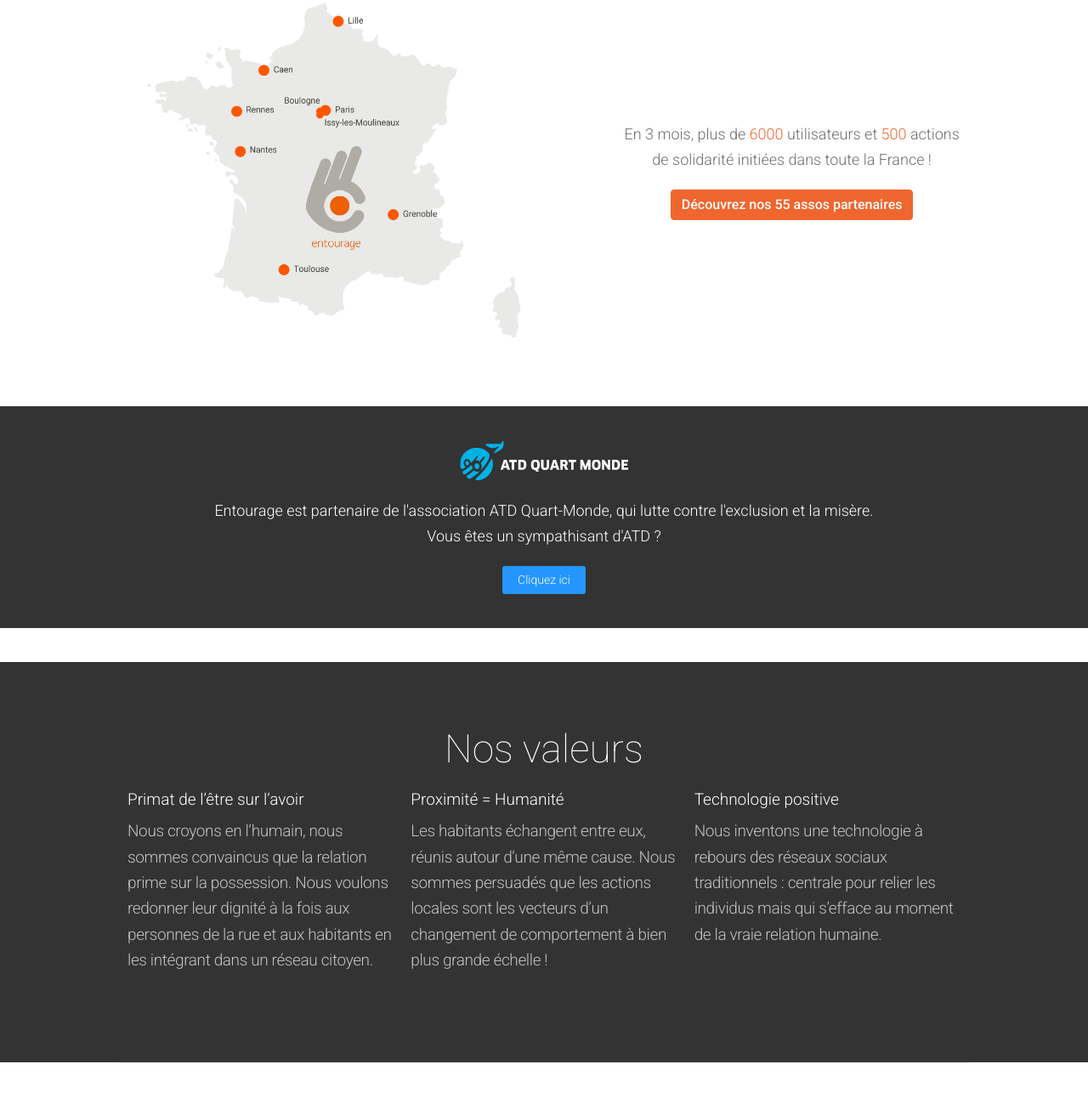
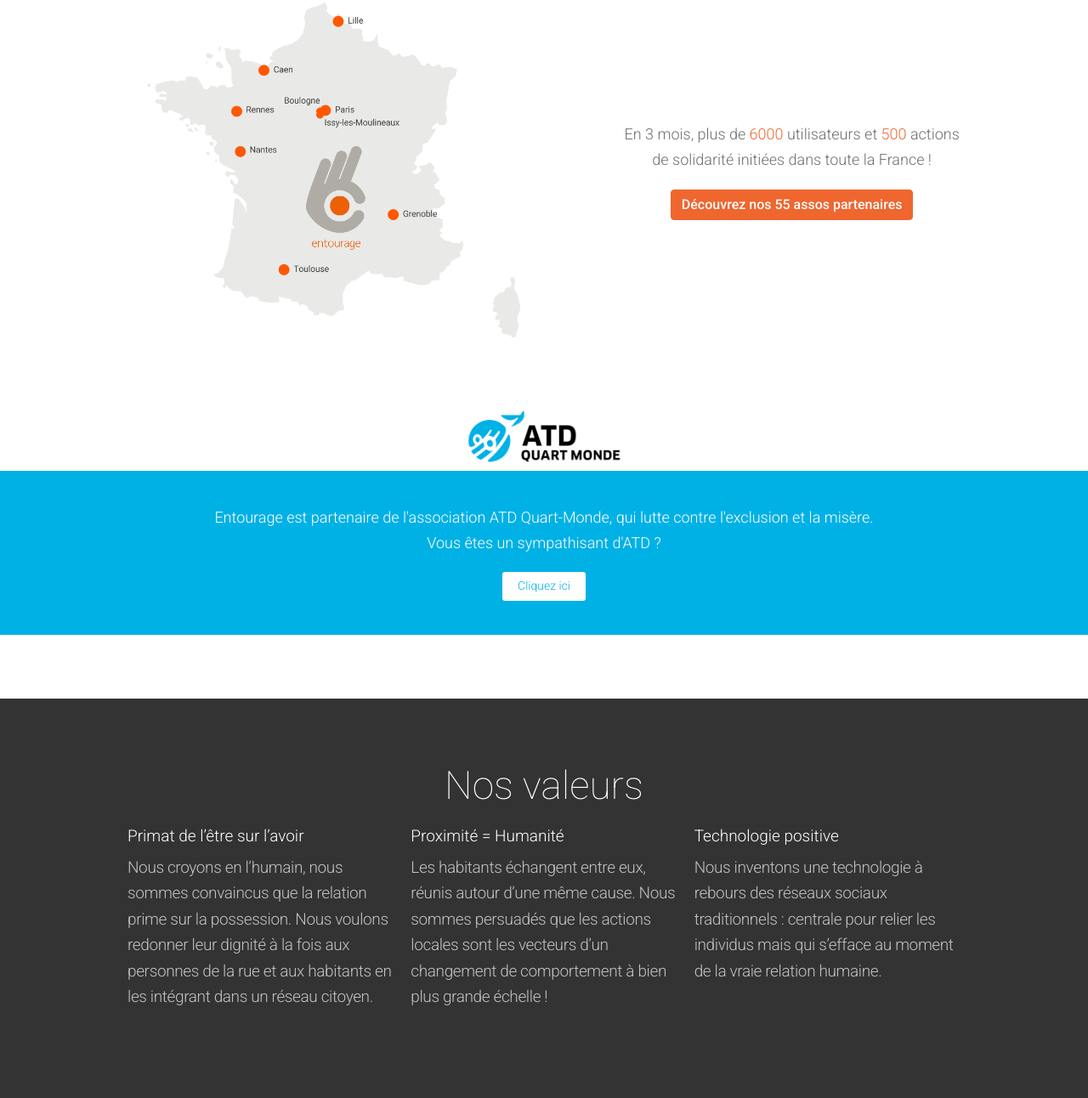
Before and after one commit to ReseauEntourage/ReseauEntourage.github.io, a PHP site: page / in a window 1280 px wide. Shown: the part 4780-6072 px from the top of the page at 85% size. Run offline with PHP 8.4, Linux system fonts and the light colour scheme; some web fonts are replaced.

Commit message:
ATD blue band

```diff
--- a/assets/css/application-entourage.css
+++ b/assets/css/application-entourage.css
@@ -902,19 +902,20 @@
 
 #atd {
     text-align: center;
-    padding: 40px 0;
-    margin-bottom: 40px;
+    padding-top: 0;
+    color: #fff;
 }
 
-#atd img {
-    margin-bottom: 20px;
+#atd > div {
+    background: #00b1e6;
+    padding: 40px 0;
 }
 
 #atd a {
     margin-top: 20px;
     display: inline-block;
-    background: #2595FF;
-    color: #fff;
+    background: #fff;
+    color: #00b1e6;
     padding: 5px 18px;
     border-radius: 3px;
     font-size: 14px;
--- a/index.html
+++ b/index.html
@@ -287,11 +287,13 @@
     </div>
 
     <!-- ATD -->
-    <div class="value block block-inverse block-secondary app-color-block" id="atd">
-      <div class="container">
-        <img src="/assets/img/atd.png" alt="Logo d'ATD Quart-Monde"/>
-        <div>Entourage est partenaire de l'association ATD Quart-Monde, qui lutte contre l'exclusion et la misère.</br>Vous êtes un sympathisant d'ATD ?</div>
-        <a href="https://www.atd-quartmonde.fr/entourage/" target="_blank">Cliquez ici</a>
+    <div class="block" id="atd">
+      <img src="/assets/img/atd.png" width="200" alt="Logo d'ATD Quart-Monde"/>
+      <div>
+        <div class="container">
+          <div>Entourage est partenaire de l'association ATD Quart-Monde, qui lutte contre l'exclusion et la misère.</br>Vous êtes un sympathisant d'ATD ?</div>
+          <a href="https://www.atd-quartmonde.fr/entourage/" target="_blank">Cliquez ici</a>
+        </div>
       </div>
     </div>
 
```
Also changed, not shown: assets/img/atd.png.
